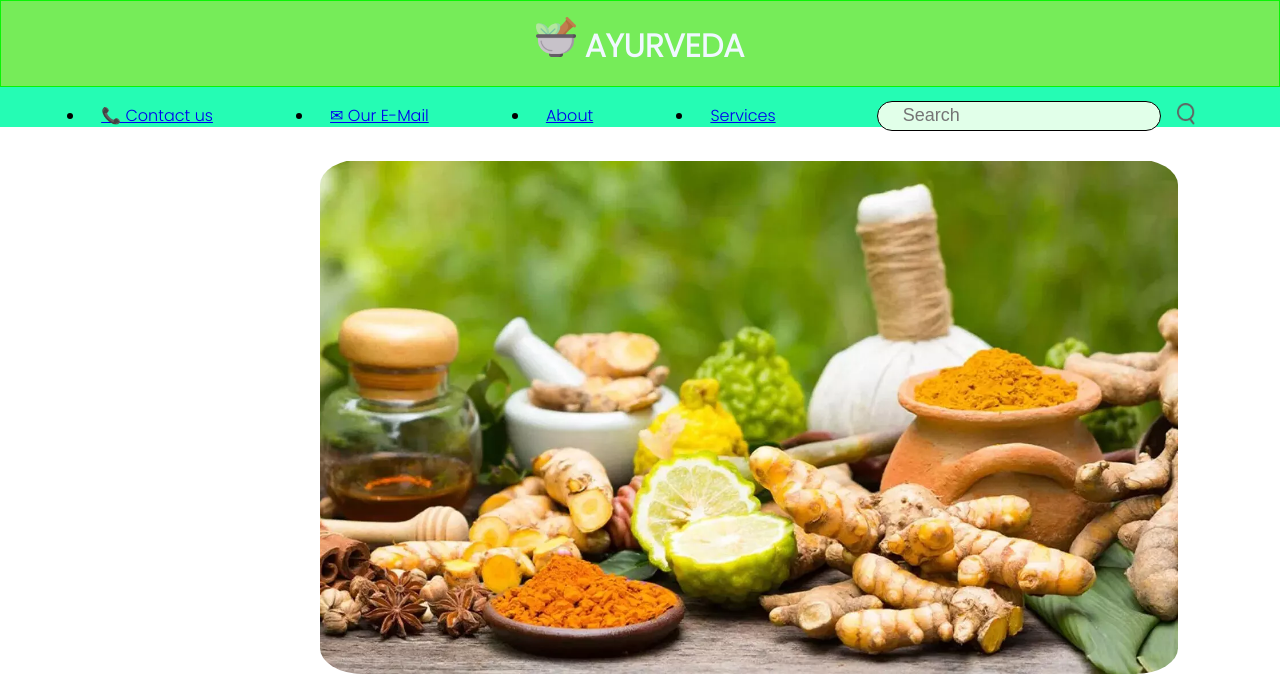
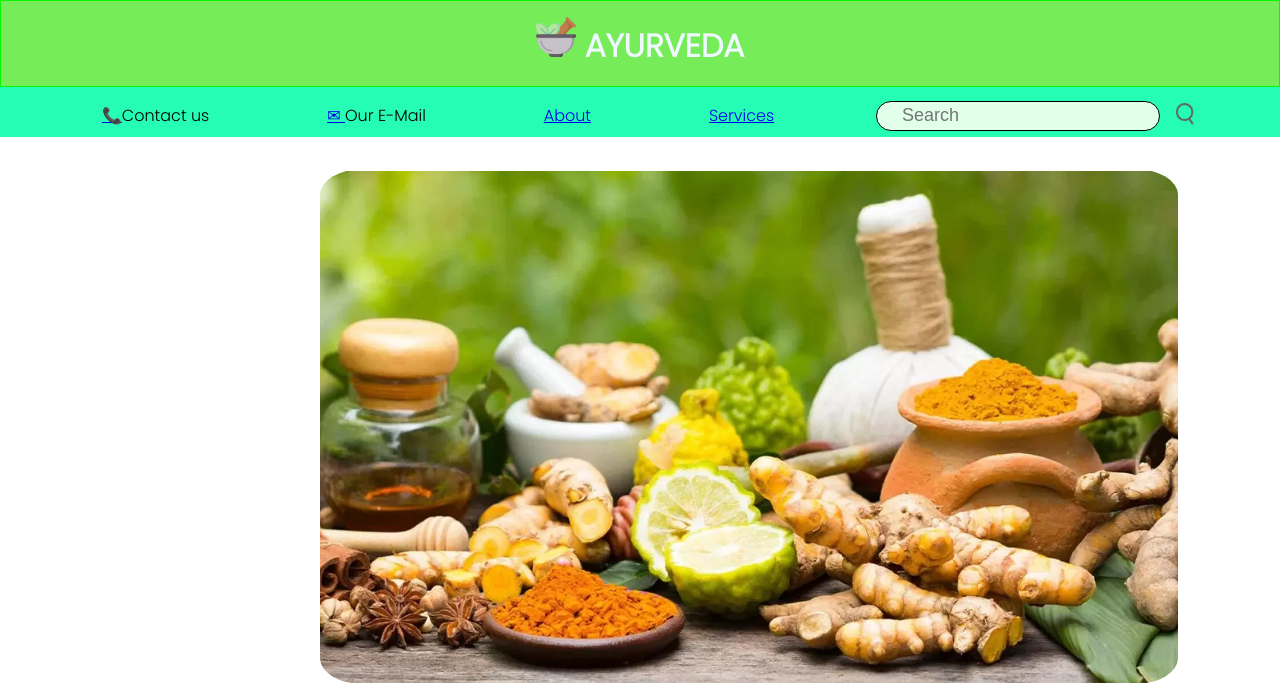
Before and after one commit to HIDZI123/NFC_CluelessCoders, a Django app: template ayurveda_nfc/main/templates/main/index.html in a window 1280 px wide; the page is wider, and only the part inside the window is pictured. Shown: the top 683 px of that part. Run offline with Django 4.2, Linux system fonts and the light colour scheme; the template is opened without the code that fills it, so the values that code supplies are empty.

Commit message:
Edited NAV bar

```diff
--- a/ayurveda_nfc/main/templates/main/index.html
+++ b/ayurveda_nfc/main/templates/main/index.html
@@ -17,10 +17,10 @@
         <nav class="header__nav">
             <ul class="header__ul">
                 <li class="li1">
-                    <a href="#about"> &#128222; Contact us</a>
+                    <a href="#about"> &#128222;</a>Contact us
                 </li>
                 <li class="li1">
-                    <a href="#about">&#9993; Our E-Mail</a>
+                    <a href="#about">&#9993; </a>Our E-Mail
                 </li>
                 <li class="li1">
                     <a href="#about">About</a>
--- a/ayurveda_nfc/main/templates/main/style.css
+++ b/ayurveda_nfc/main/templates/main/style.css
@@ -13,7 +13,7 @@ html
 .header__nav{
     margin: 0%;
     background-color: #25fcb4;
-    height: 40px;
+    height: 50px;
     max-width: 100%;
 
 }
@@ -24,6 +24,10 @@ html
     padding: 1rem;
     margin-bottom: 0rem;
     background-color: rgb(118, 236, 89);
+}
+.header__ul
+{
+    list-style: none;
 }
 .header__a
 {
```
